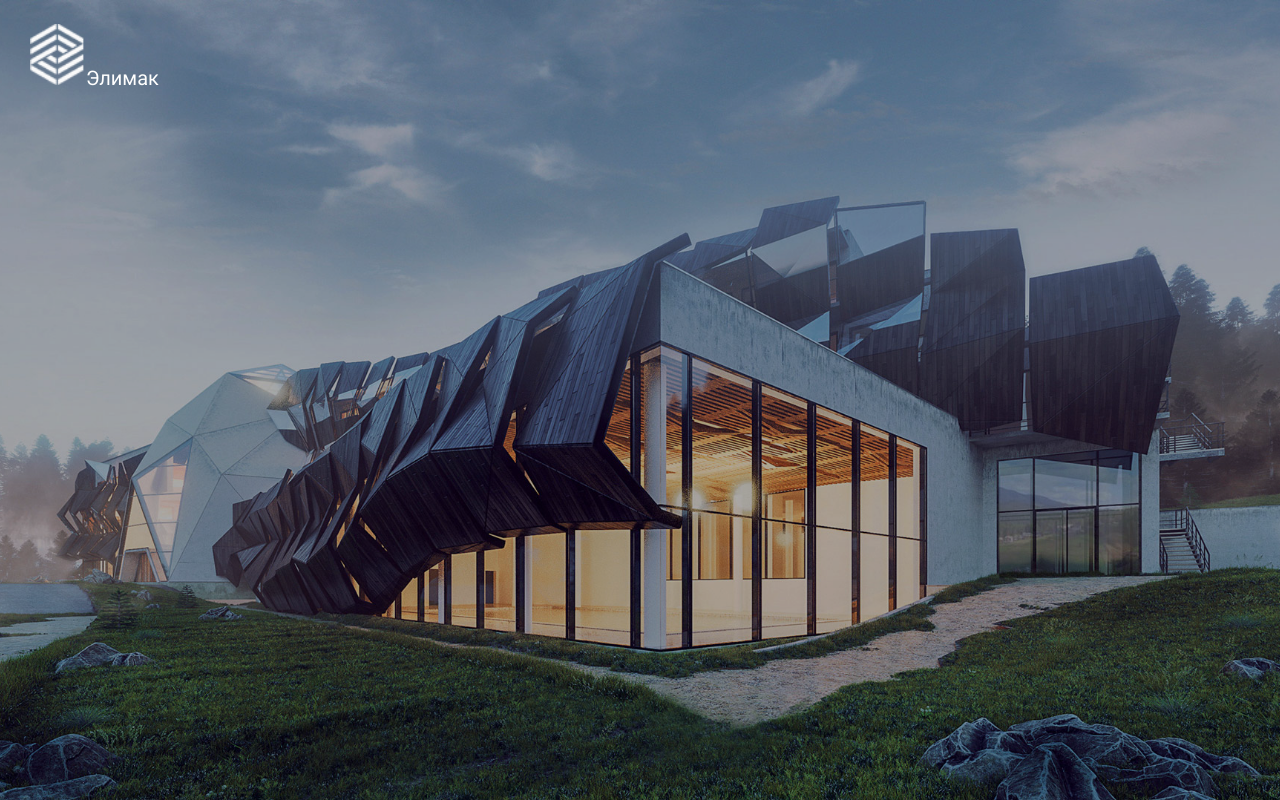
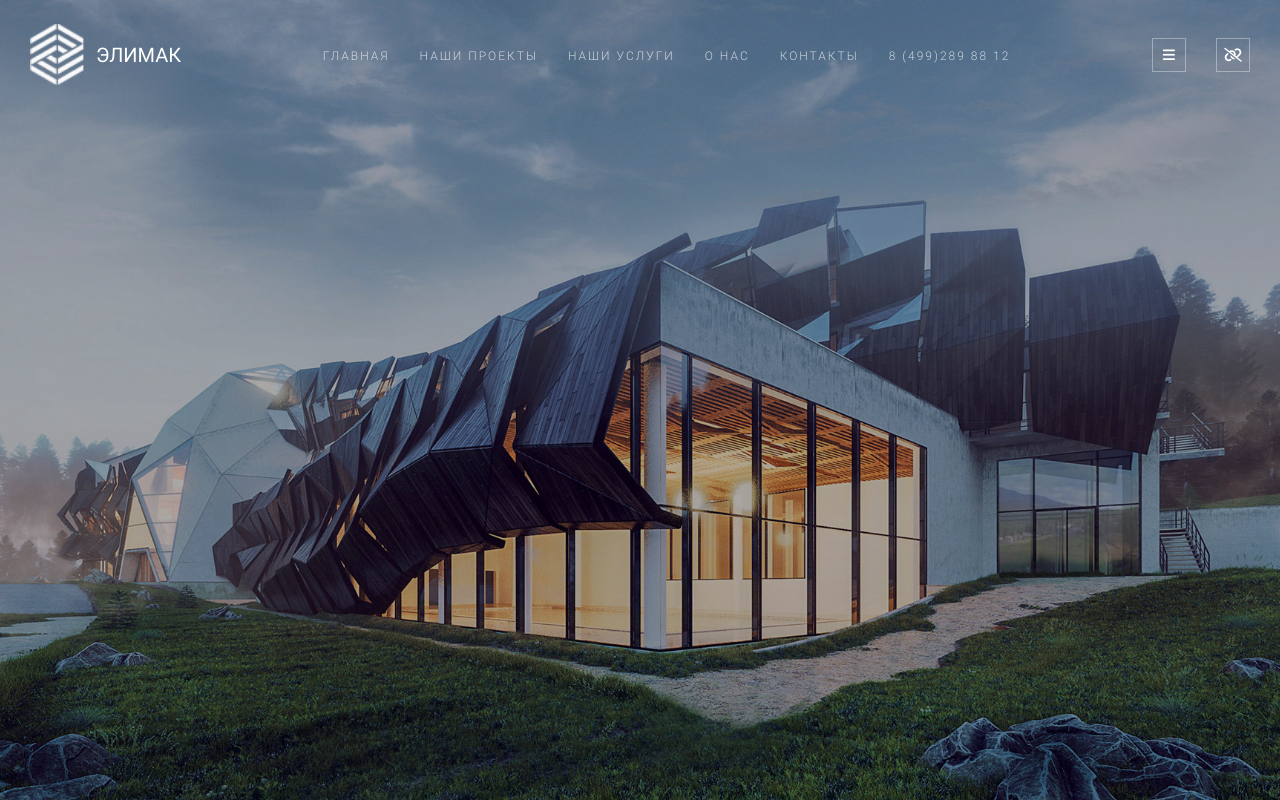
Before and after one commit to SergeyMalyuga/elimak-angular, an Angular app: page / in a window 1280 px wide. Built offline with nearby package versions, Linux system fonts and the light colour scheme.

Commit message:
feat(header.component): Создать меню навигации. Блок actions

```diff
--- a/src/app/features/header/header.component.html
+++ b/src/app/features/header/header.component.html
@@ -1,6 +1,38 @@
 <header class="header-main" role="banner">
-<a href="/" class="header-main__link-logo">
-  <img src="./assets/images/raster/logo.png" width="56" height="61" alt="Логотип компании 'Элимак'" loading="eager">
-  <span aria-hidden="true">Элимак</span>
-</a>
+  <a href="/" class="header-main__link-logo">
+    <img src="./assets/images/raster/logo.png" width="56" height="61" alt="Логотип компании 'Элимак'" loading="eager">
+    <span aria-hidden="true">Элимак</span>
+  </a>
+  <nav class="header-main__nav" aria-label="Основная навигация по сайту">
+    <ul class="header-main__list-nav">
+      <li class="header-main__item-nav-link">
+        <a class="header-main__link-nav" href="#">Главная</a>
+      </li>
+      <li class="header-main__item-nav-link">
+        <a class="header-main__link-nav" href="#">Наши проекты</a>
+      </li>
+      <li class="header-main__item-nav-link">
+        <a class="header-main__link-nav" href="#">Наши услуги</a>
+      </li>
+      <li class="header-main__item-nav-link">
+        <a class="header-main__link-nav" href="#">О нас</a>
+      </li>
+      <li class="header-main__item-nav-link">
+        <a class="header-main__link-nav" href="#">Контакты</a>
+      </li>
+      <li class="header-main__item-nav-link">
+        <a class="header-main__link-nav" href="tel:+74992898812" aria-label="Позвонит нам">8 (499)289 88 12</a>
+      </li>
+    </ul>
+  </nav>
+  <div class="header-main__actions">
+    <ul class="header-main__list-actions">
+      <li  class="header-main__item-action">
+        <button class="header-main__button header-main__button--burger" type="button"></button>
+      </li>
+      <li class="header-main__item-action">
+        <button class="header-main__button header-main__button--social" type="button"></button>
+      </li>
+    </ul>
+  </div>
 </header>
--- a/src/app/features/header/header.component.scss
+++ b/src/app/features/header/header.component.scss
@@ -1,6 +1,9 @@
 @use '../../../styles/variables' as variables;
 
 .header-main {
+  display: flex;
+  align-items: center;
+  justify-content: space-between;
   color: white;
   padding: 24px 30px;
   position: fixed;
@@ -12,15 +15,83 @@
 
   &__link {
     &-logo {
-      display: block;
+      display: flex;
+      align-items: center;
+      gap: 10px;
       text-decoration: none;
       font-size: 20px;
       line-height: 32px;
       font-weight: 500;
 
       span {
-        color: variables.$logo-text;
+        color: variables.$text-color-logo;
+        text-transform: uppercase;
+      }
+    }
+
+    &-nav {
+      text-decoration: none;
+      color: variables.$header-link;
+      text-transform: uppercase;
+      display: inline-block;
+      font-size: 12px;
+      line-height: 18px;
+      font-weight: 300;
+      letter-spacing: 2px;
+      opacity: 0.7;
+      transition: opacity 0.3s ease-in, color 0.3s ease;
+
+      &:hover {
+        opacity: 1;
+      }
+
+      &:active {
+        color: variables.$header-link-active;
       }
     }
   }
+
+  &__list {
+    &-nav {
+      display: flex;
+      gap: 30px;
+    }
+
+    &-actions {
+      display: flex;
+      gap: 30px;
+    }
+  }
+
+  &__button {
+    background-color: transparent;
+    display: flex;
+    align-items: center;
+    justify-content: center;
+    border: 1px solid variables.$header-button-border-color;
+    padding: 0;
+    width: 34px;
+    height: 34px;
+    cursor: pointer;
+
+    &::before {
+      font-family: FontAwesome, sans-serif;
+      font-size: 14px;
+      color: variables.$header-button-color;
+    }
+
+    &--social {
+      &::before {
+        content: "\f127";
+      }
+    }
+
+    &--burger {
+      &::before {
+        content: "\f0c9";
+      }
+    }
+
+
+  }
 }
--- a/src/index.html
+++ b/src/index.html
@@ -6,6 +6,7 @@
     <base href="/" />
     <meta name="viewport" content="width=device-width, initial-scale=1" />
     <link rel="icon" type="image/x-icon" href="favicon.ico" />
+    <link rel="stylesheet" href="https://cdnjs.cloudflare.com/ajax/libs/font-awesome/6.0.0-beta3/css/all.min.css">
   </head>
   <body>
     <app-root></app-root>
--- a/src/styles/_variables.scss
+++ b/src/styles/_variables.scss
@@ -2,12 +2,27 @@
 
 // ==== COLORS ====
 
-$dark: rgb(0 0 0);
-$white: rgb(255 255 255);
-$grey: rgb(125 125 125);
-$text-color-primary: $grey;
-$overlay-bg: color.scale($dark, $alpha: -70%);
-$logo-text: $white;
+$color-dark: rgb(0 0 0);
+$color-white: rgb(255 255 255);
+$color-grey-50: rgb(242 242 242);
+$color-grey-300: rgb(125 125 125);
+$overlay-bg: color.scale($color-dark, $alpha: -70%);
+
+
+/* text */
+$text-color-primary: $color-grey-300;
+$text-color-logo: $color-white;
+
+// ==== COMPONENTS ====
+
+/* header */
+$header-link: $color-white;
+$header-link-hover: color.scale($color-white, $blackness: 20%);
+$header-link-active: color.scale($color-white, $blackness: 30%);
+$header-button-color: $color-white;
+$header-button-border-color: color.scale($color-grey-50, $alpha: -60%);
+
+
 
 // ==== TYPOGRAPHY ====
 $font-family-primary: 'Roboto', sans-serif;
```
